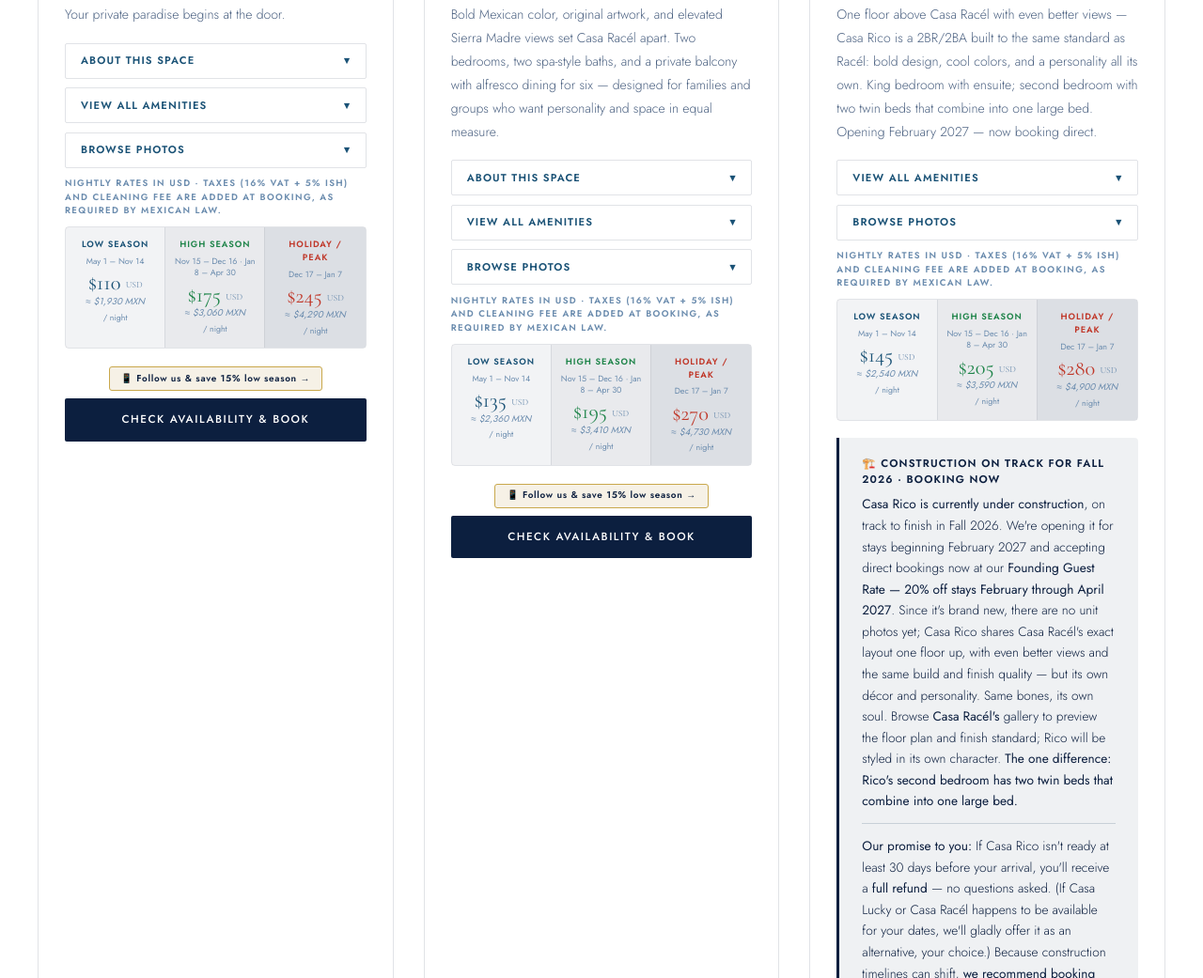
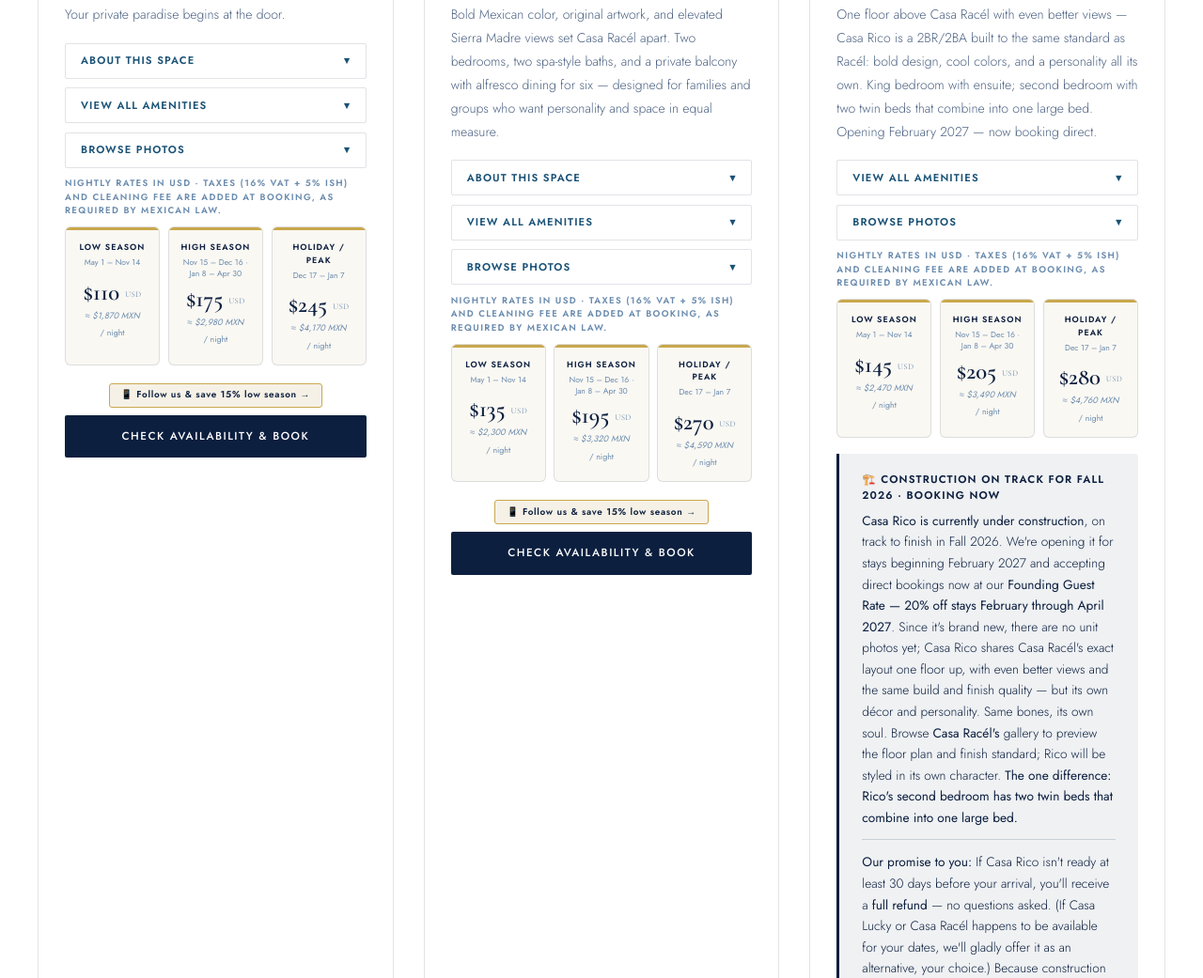
Before and after one commit to bravohuatulco/bravo-huatulco-website, a website: page index.html in a window 1280 px wide. Shown: the part 1543-2584 px from the top of the page at 94% size. Drawn offline with nearby package versions, Linux system fonts and the light colour scheme; a script that the page names is missing.

Commit message:
Add files via upload

```diff
--- a/index.html
+++ b/index.html
@@ -155,22 +155,13 @@ section{padding:4rem 2rem;}
 
 /* PRICING REDESIGN */
 .price-label{font-size:.6rem;text-transform:uppercase;letter-spacing:.14em;color:var(--muted);font-weight:700;margin-bottom:.6rem;}
-.price-seasons{display:grid;grid-template-columns:repeat(3,1fr);gap:0;margin-bottom:1.1rem;border-radius:4px;overflow:hidden;border:1px solid var(--border);}
-.ps-cell{padding:.7rem .6rem;text-align:center;border-right:1px solid var(--border);}
-.ps-cell:last-child{border-right:none;}
-.ps-cell.ps-low{background:rgba(12,31,63,.05);}
-.ps-cell.ps-high{background:rgba(12,31,63,.09);}
-.ps-cell.ps-peak{background:rgba(12,31,63,.14);}
-.ps-season{font-size:.58rem;font-weight:700;letter-spacing:.1em;text-transform:uppercase;margin-bottom:.3rem;}
-.ps-low .ps-season{color:#1A5276;}
-.ps-high .ps-season{color:#1E8449;}
-.ps-peak .ps-season{color:#C0392B;}
-.ps-dates{font-size:.56rem;color:var(--muted);margin-bottom:.4rem;line-height:1.35;}
-.ps-price{font-family:'Cormorant Garamond',serif;font-size:1.4rem;line-height:1;}
-.ps-low .ps-price{color:#1A5276;}
-.ps-high .ps-price{color:#1E8449;}
-.ps-peak .ps-price{color:#C0392B;}
-.ps-night{font-size:.55rem;color:var(--muted);display:block;margin-top:.1rem;}.ps-cur{font-size:.6rem;color:var(--muted);font-weight:400;vertical-align:middle;}.ps-mxn{font-size:.62rem;color:var(--muted);font-style:italic;margin:.08rem 0 .18rem;}.cal-fx-note{font-size:.63rem;color:var(--muted);font-style:italic;text-align:right;margin:-.3rem 0 .9rem;}.qpn-fx{margin-top:.25rem;}
+.price-seasons{display:grid;grid-template-columns:repeat(3,1fr);gap:.55rem;margin-bottom:1.1rem;}
+.ps-cell{background:var(--cream);border:1px solid var(--border);border-radius:6px;padding:.9rem .55rem .8rem;text-align:center;position:relative;overflow:hidden;}
+.ps-cell::before{content:"";position:absolute;top:0;left:0;right:0;height:3px;background:var(--gold);}
+.ps-season{font-size:.56rem;font-weight:700;letter-spacing:.11em;text-transform:uppercase;color:var(--navy);margin-bottom:.28rem;}
+.ps-dates{font-size:.54rem;color:var(--muted);margin-bottom:.5rem;line-height:1.35;min-height:1.9em;}
+.ps-price{font-family:'Cormorant Garamond',serif;font-size:1.55rem;font-weight:600;line-height:1;color:var(--navy);}
+.ps-night{font-size:.55rem;color:var(--muted);display:block;margin-top:.35rem;}.ps-cur{font-size:.55rem;color:var(--muted);font-weight:400;vertical-align:middle;letter-spacing:.04em;}.ps-mxn{font-size:.58rem;color:var(--muted);font-style:italic;margin:.32rem 0 0;}.cal-fx-note{font-size:.63rem;color:var(--muted);font-style:italic;text-align:right;margin:-.3rem 0 .9rem;}.qpn-fx{margin-top:.25rem;}
 .ps-usd{font-size:.6rem;text-align:center;color:var(--muted);margin-bottom:1.1rem;letter-spacing:.06em;}
 
 .card-btn{width:100%;padding:.875rem;background:var(--navy);color:#fff;border:none;cursor:pointer;font-family:'Jost',sans-serif;font-size:.73rem;letter-spacing:.13em;text-transform:uppercase;font-weight:500;transition:background .25s;border-radius:2px;margin-top:.5rem;text-decoration:none;display:block;text-align:center;}
@@ -533,8 +524,6 @@ footer{background:#07101F;padding:2.25rem 2rem;text-align:center;}
   .season-key{grid-template-columns:1fr;}
   .amen-items{grid-template-columns:1fr;}
   .price-seasons{grid-template-columns:1fr;}
-  .ps-cell{border-right:none;border-bottom:1px solid var(--border);}
-  .ps-cell:last-child{border-bottom:none;}
   .gpanel{grid-template-columns:1fr 1fr;}
   .niru-photos{grid-template-columns:1fr;}
   .niru-ph-wide img,.niru-ph img{height:200px;}
@@ -670,19 +659,19 @@ footer{background:#07101F;padding:2.25rem 2rem;text-align:center;}
             <div class="ps-cell ps-low">
               <div class="ps-season" data-i18n="p_low">Low Season</div>
               <div class="ps-dates" data-i18n="p_low_d">May 1 – Nov 14</div>
-              <div class="ps-price">$110 <span class="ps-cur">USD</span></div><div class="ps-mxn">≈ $1,930 MXN</div>
+              <div class="ps-price">$110 <span class="ps-cur">USD</span></div><div class="ps-mxn">≈ $1,870 MXN</div>
               <span class="ps-night" data-i18n="per_n">/ night</span>
             </div>
             <div class="ps-cell ps-high">
               <div class="ps-season" data-i18n="p_high">High Season</div>
               <div class="ps-dates" data-i18n="p_high_d">Nov 15 – Dec 16 · Jan 8 – Apr 30</div>
-              <div class="ps-price">$175 <span class="ps-cur">USD</span></div><div class="ps-mxn">≈ $3,060 MXN</div>
+              <div class="ps-price">$175 <span class="ps-cur">USD</span></div><div class="ps-mxn">≈ $2,980 MXN</div>
               <span class="ps-night" data-i18n="per_n">/ night</span>
             </div>
             <div class="ps-cell ps-peak">
               <div class="ps-season" data-i18n="p_peak">Holiday / Peak</div>
               <div class="ps-dates" data-i18n="p_peak_d">Dec 17 – Jan 7</div>
-              <div class="ps-price">$245 <span class="ps-cur">USD</span></div><div class="ps-mxn">≈ $4,290 MXN</div>
+              <div class="ps-price">$245 <span class="ps-cur">USD</span></div><div class="ps-mxn">≈ $4,170 MXN</div>
               <span class="ps-night" data-i18n="per_n">/ night</span>
             </div>
           </div>
@@ -720,19 +709,19 @@ footer{background:#07101F;padding:2.25rem 2rem;text-align:center;}
             <div class="ps-cell ps-low">
               <div class="ps-season" data-i18n="p_low">Low Season</div>
               <div class="ps-dates" data-i18n="p_low_d">May 1 – Nov 14</div>
-              <div class="ps-price">$135 <span class="ps-cur">USD</span></div><div class="ps-mxn">≈ $2,360 MXN</div>
+              <div class="ps-price">$135 <span class="ps-cur">USD</span></div><div class="ps-mxn">≈ $2,300 MXN</div>
               <span class="ps-night" data-i18n="per_n">/ night</span>
             </div>
             <div class="ps-cell ps-high">
               <div class="ps-season" data-i18n="p_high">High Season</div>
               <div class="ps-dates" data-i18n="p_high_d">Nov 15 – Dec 16 · Jan 8 – Apr 30</div>
-              <div class="ps-price">$195 <span class="ps-cur">USD</span></div><div class="ps-mxn">≈ $3,410 MXN</div>
+              <div class="ps-price">$195 <span class="ps-cur">USD</span></div><div class="ps-mxn">≈ $3,320 MXN</div>
               <span class="ps-night" data-i18n="per_n">/ night</span>
             </div>
             <div class="ps-cell ps-peak">
               <div class="ps-season" data-i18n="p_peak">Holiday / Peak</div>
               <div class="ps-dates" data-i18n="p_peak_d">Dec 17 – Jan 7</div>
-              <div class="ps-price">$270 <span class="ps-cur">USD</span></div><div class="ps-mxn">≈ $4,730 MXN</div>
+              <div class="ps-price">$270 <span class="ps-cur">USD</span></div><div class="ps-mxn">≈ $4,590 MXN</div>
               <span class="ps-night" data-i18n="per_n">/ night</span>
             </div>
           </div>
@@ -766,19 +755,19 @@ footer{background:#07101F;padding:2.25rem 2rem;text-align:center;}
             <div class="ps-cell ps-low">
               <div class="ps-season" data-i18n="p_low">Low Season</div>
               <div class="ps-dates" data-i18n="p_low_d">May 1 – Nov 14</div>
-              <div class="ps-price">$145 <span class="ps-cur">USD</span></div><div class="ps-mxn">≈ $2,540 MXN</div>
+              <div class="ps-price">$145 <span class="ps-cur">USD</span></div><div class="ps-mxn">≈ $2,470 MXN</div>
               <span class="ps-night" data-i18n="per_n">/ night</span>
             </div>
             <div class="ps-cell ps-high">
               <div class="ps-season" data-i18n="p_high">High Season</div>
               <div class="ps-dates" data-i18n="p_high_d">Nov 15 – Dec 16 · Jan 8 – Apr 30</div>
-              <div class="ps-price">$205 <span class="ps-cur">USD</span></div><div class="ps-mxn">≈ $3,590 MXN</div>
+              <div class="ps-price">$205 <span class="ps-cur">USD</span></div><div class="ps-mxn">≈ $3,490 MXN</div>
               <span class="ps-night" data-i18n="per_n">/ night</span>
             </div>
             <div class="ps-cell ps-peak">
               <div class="ps-season" data-i18n="p_peak">Holiday / Peak</div>
               <div class="ps-dates" data-i18n="p_peak_d">Dec 17 – Jan 7</div>
-              <div class="ps-price">$280 <span class="ps-cur">USD</span></div><div class="ps-mxn">≈ $4,900 MXN</div>
+              <div class="ps-price">$280 <span class="ps-cur">USD</span></div><div class="ps-mxn">≈ $4,760 MXN</div>
               <span class="ps-night" data-i18n="per_n">/ night</span>
             </div>
           </div>
@@ -816,11 +805,11 @@ footer{background:#07101F;padding:2.25rem 2rem;text-align:center;}
         <span data-i18n="cal_wl_msg">Casa Rico opens February 2027 and is accepting direct bookings now — 20% off founding-guest stays Feb–Apr 2027.</span>
       </div>
       <div class="season-key">
-        <div class="sk-item sk-low"><span class="sk-label" id="skLowL">Low Season</span><span class="sk-price" id="skLowP">$110/night</span><span class="sk-mxn" id="skLowM">≈ $1,930 MXN</span></div>
-        <div class="sk-item sk-high"><span class="sk-label" id="skHighL">High Season</span><span class="sk-price" id="skHighP">$175/night</span><span class="sk-mxn" id="skHighM">≈ $3,060 MXN</span></div>
-        <div class="sk-item sk-peak"><span class="sk-label" id="skPeakL">Holiday / Peak</span><span class="sk-price" id="skPeakP">$245/night</span><span class="sk-mxn" id="skPeakM">≈ $4,290 MXN</span></div>
-      </div>
-      <div class="cal-fx-note" data-i18n="cal_fx_note">Prices in USD · Approx. $17.50 MXN per USD (updated May 2026)</div>
+        <div class="sk-item sk-low"><span class="sk-label" id="skLowL">Low Season</span><span class="sk-price" id="skLowP">$110/night</span><span class="sk-mxn" id="skLowM">≈ $1,870 MXN</span></div>
+        <div class="sk-item sk-high"><span class="sk-label" id="skHighL">High Season</span><span class="sk-price" id="skHighP">$175/night</span><span class="sk-mxn" id="skHighM">≈ $2,980 MXN</span></div>
+        <div class="sk-item sk-peak"><span class="sk-label" id="skPeakL">Holiday / Peak</span><span class="sk-price" id="skPeakP">$245/night</span><span class="sk-mxn" id="skPeakM">≈ $4,170 MXN</span></div>
+      </div>
+      <div class="cal-fx-note" data-i18n="cal_fx_note">Prices in USD · Approx. $17.00 MXN per USD (updated August 2026)</div>
       <div class="cal-nav">
         <button class="cal-arrow" onclick="calMonth--;if(calMonth<0){calMonth=11;calYear--;}renderCalendar()">&#8249;</button>
         <div class="cal-month-lbl" id="calMonthLbl"></div>
@@ -1886,7 +1875,7 @@ en:{
   cal_wl_msg:"Casa Rico opens February 2027 and is accepting direct bookings now — 20% off founding-guest stays Feb–Apr 2027.",
   cal_wl_btn:"Join Waitlist — Contact Us",
   cal_notice:"Dates shown reflect estimated availability. Taxes (16% VAT + 5% ISH) and cleaning fee are added at booking.",
-  cal_fx_note:"Prices in USD · Approx. $17.50 MXN per USD (updated May 2026)",
+  cal_fx_note:"Prices in USD · Approx. $17.00 MXN per USD (updated August 2026)",
   stories_ey:"Behind the Names",
   stories_title:"The Stories Behind Our Casitas",
   stories_sub:"Every name carries a story worth telling — of family, of love, and of lives well lived. When you stay with us, you stay in their honor.",
@@ -2042,7 +2031,7 @@ es:{
   cal_wl_msg:"Casa Rico abre en febrero de 2027 y ya acepta reservas directas — 20% de descuento para huéspedes fundadores en estancias de febrero a abril de 2027.",
   cal_wl_btn:"Lista de Espera — Contáctenos",
   cal_notice:"Las fechas mostradas reflejan disponibilidad estimada. Los impuestos (16% IVA + 5% ISH) y el cargo de limpieza se agregan al reservar.",
-  cal_fx_note:"Precios en USD · Aprox. $17.50 MXN por USD (actualizado mayo 2026)",
+  cal_fx_note:"Precios en USD · Aprox. $17.00 MXN por USD (actualizado agosto 2026)",
   stories_ey:"Detrás de los Nombres",
   stories_title:"Las Historias Detrás de Nuestras Casitas",
   stories_sub:"Cada nombre lleva una historia que vale la pena contar — de familia, de amor y de vidas bien vividas. Cuando te quedas con nosotros, te quedas en su honor.",
@@ -2133,7 +2122,7 @@ function closeLB(){document.getElementById('lbOverlay').classList.remove('open')
 
 /* === CALENDAR === */
 const RATES={lucky:{low:110,high:175,peak:245},rico:{low:145,high:205,peak:280},racel:{low:135,high:195,peak:270}};
-const FX_MXN=17.5;
+const FX_MXN=17.0;
 const fxMXN=(usd)=>Math.round(usd*FX_MXN/10)*10;
 function getSeason(d){const m=d.getMonth()+1,day=d.getDate();if((m===12&&day>=17)||(m===1&&day<=7))return'peak';if(m>=5&&m<=10)return'low';if(m===11&&day<=14)return'low';return'high';}
 function getRate(prop,d){return RATES[prop][getSeason(d)];}
```
